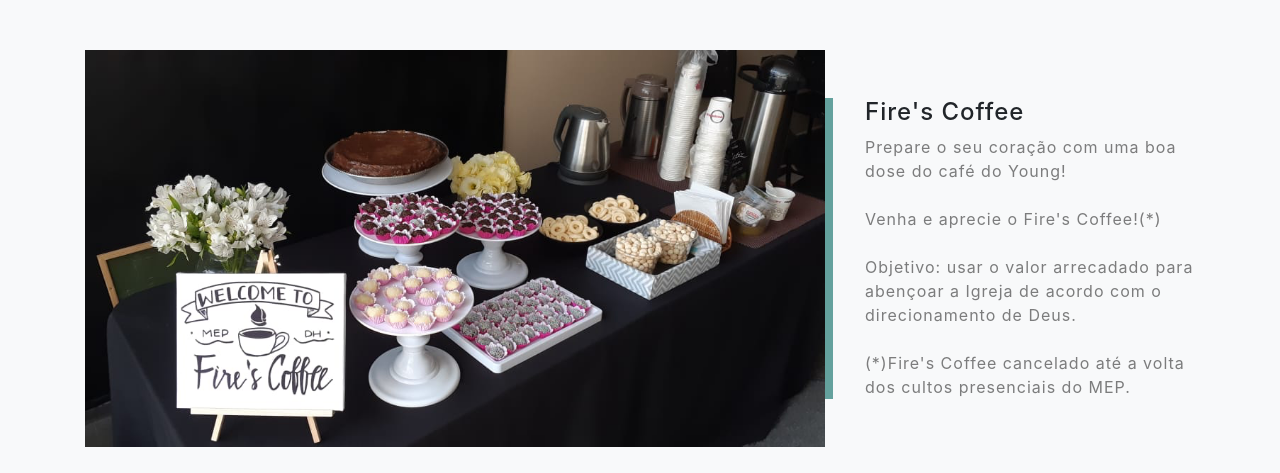
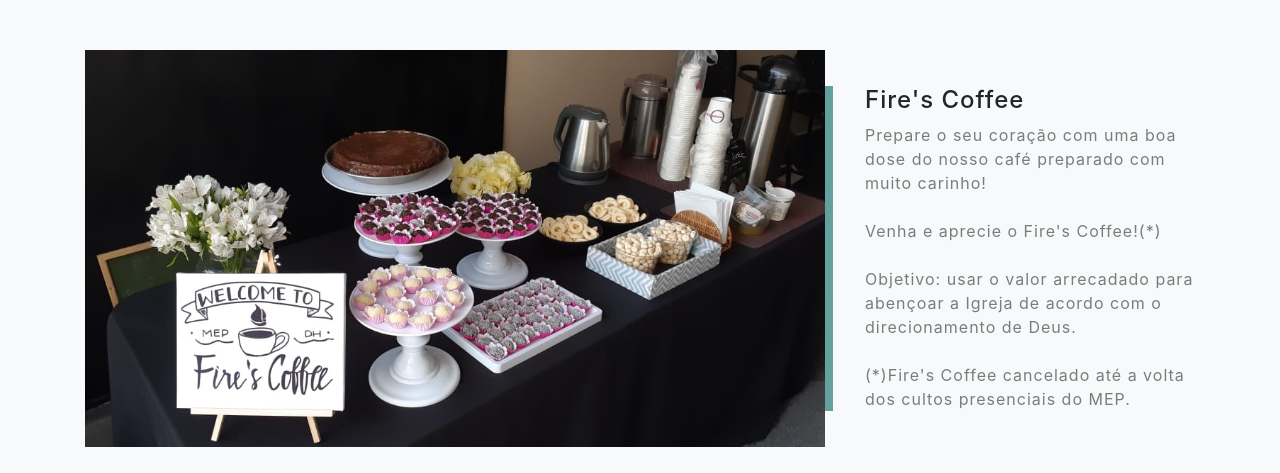
Before and after one commit to samuerkim/mepdaehan, a website with bundled scripts: page index.html in a window 1280 px wide. Shown: the part 1800-2273 px from the top of the page. Built offline with nearby package versions, Linux system fonts and the light colour scheme.

Commit message:
atualizacao cafe

```diff
--- a/index.html
+++ b/index.html
@@ -105,7 +105,7 @@
         <div class="col-xl-4 col-lg-5">
           <div class="featured-text text-center text-lg-left">
             <h4>Fire's Coffee</h4>
-            <p class="text-black-50 mb-0">Prepare o seu coração com uma boa dose do café do Young!
+            <p class="text-black-50 mb-0">Prepare o seu coração com uma boa dose do nosso café preparado com muito carinho!
               <br>
               <br>
               Venha e aprecie o Fire's Coffee!(*)
```
